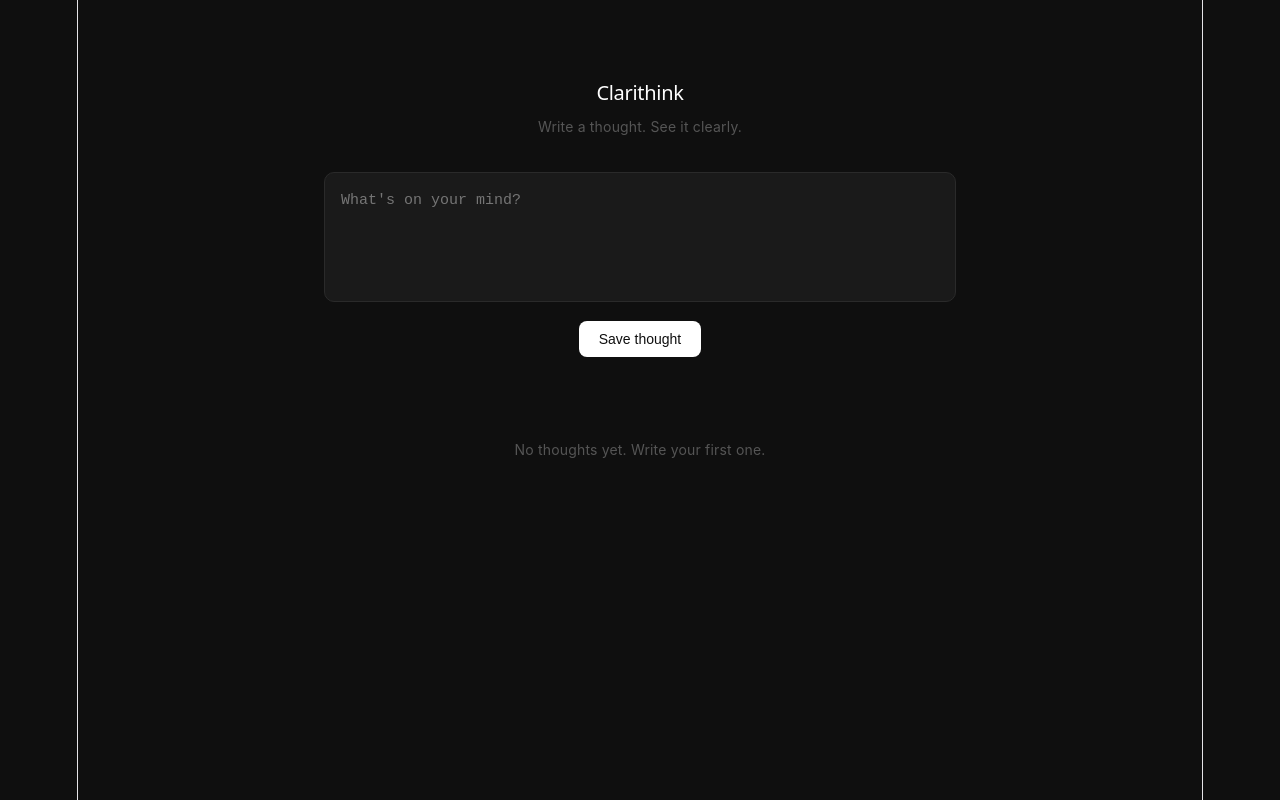
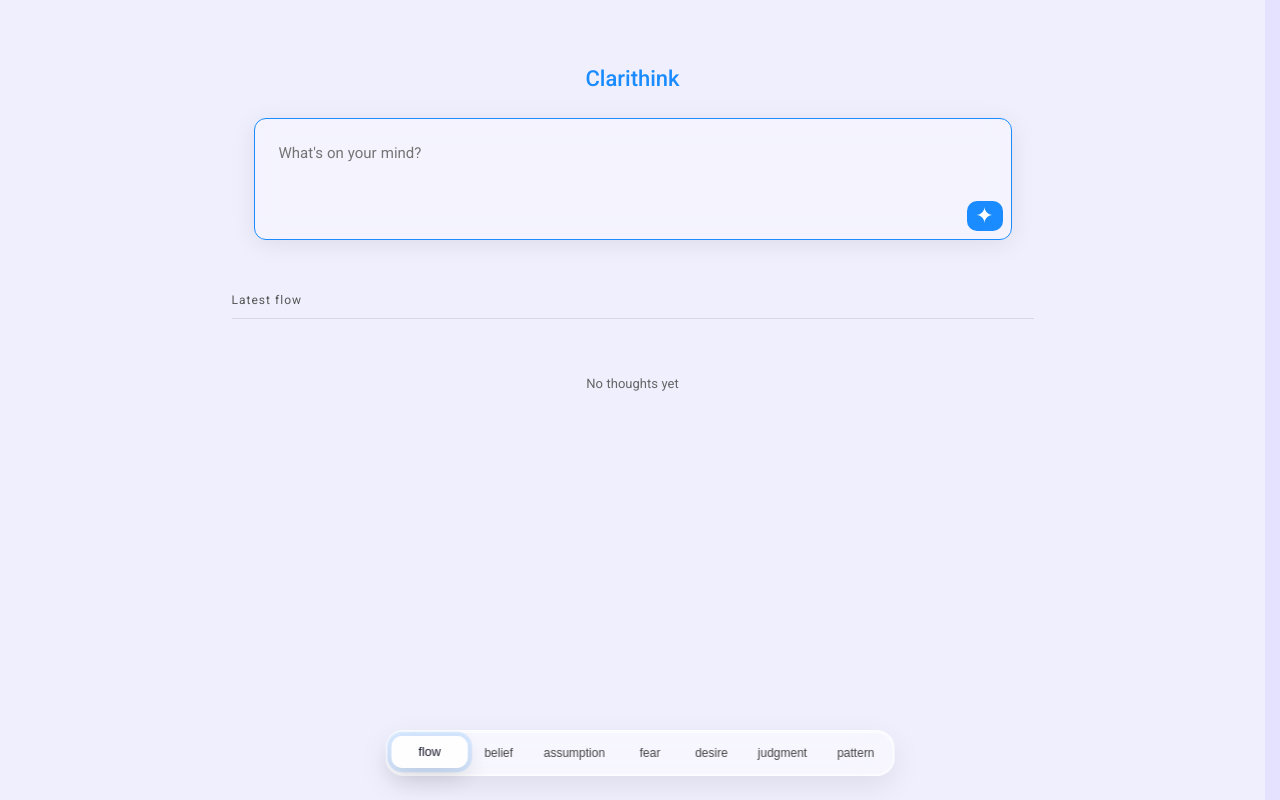
Before and after one commit to mhhoss/clarithink, a React (Vite) app: page / in a window 1280 px wide. Built offline with nearby package versions, Linux system fonts and the light colour scheme.

Commit message:
feat: clarithink v2 - new UI, tag system, sidebar, unified save+clarify

```diff
--- a/index.html
+++ b/index.html
@@ -3,6 +3,7 @@
   <head>
     <meta charset="UTF-8" />
     <link rel="icon" type="image/svg+xml" href="/favicon.svg" />
+    <link href="https://fonts.googleapis.com/css2?family=Vazirmatn:wght@300;400;500&display=swap" rel="stylesheet">
     <meta name="viewport" content="width=device-width, initial-scale=1.0" />
     <title>Clarithink</title>
   </head>
--- a/src/App.css
+++ b/src/App.css
@@ -1,38 +1,129 @@
+.app-wrapper {
+  min-height: 100vh;
+  background: #f0effe;
+  display: flex;
+  justify-content: center;
+}
+
 .app-container {
-  min-height: 100vh;
-  background-color: #0f0f0f;
-  color: #e8e8e8;
-  font-family: 'Inter', sans-serif;
-  padding: 48px 24px;
-  max-width: 680px;
   width: 100%;
-  margin: 0 auto;
+  max-width: 850px;
+  padding: 48px 24px 120px 24px;
   box-sizing: border-box;
 }
 
-.app-title {
-  font-size: 20px;
-  font-weight: 500;
-  color: #ffffff;
-  margin-bottom: 8px;
-  letter-spacing: -0.3px;
+.latest-flow-title {
+  font-size: 12px;
+  letter-spacing: 1px;
+  color: #555;
+  margin-top: 24px;
 }
 
-.app-subtitle {
-  font-size: 14px;
-  color: #555;
-  margin-bottom: 32px;
+.latest-flow-divider {
+  height: 1px;
+  background: rgba(0,0,0,0.1);
+  margin: 8px 0 16px 0;
+}
+
+.tag-bar {
+  position: fixed;
+  bottom: 24px;
+  left: 50%;
+  transform: translateX(-50%);
+
+  display: flex;
+  align-items: center;
+  gap: 6px;
+
+  padding: 6px;
+
+  background: rgba(255, 255, 255, 0.45);
+  backdrop-filter: blur(20px);
+  -webkit-backdrop-filter: blur(20px);
+
+  border: 2px solid rgba(255, 255, 255, 0.6);
+  border-radius: 18px;
+
+  box-shadow:
+    0 10px 30px rgba(0, 0, 0, 0.08),
+    inset 0 1px 0 rgba(255, 255, 255, 0.7);
+
+  z-index: 500;
+}
+
+.tag-pill {
+  display: flex;
+  align-items: center;
+  justify-content: center;
+  padding: 8px 12px;
+
+  border: none;
+  outline: none;
+  border-radius: 18px;
+  background: transparent;
+
+  font-size: 12px;
+  color: #444;
+  cursor: pointer;
+  transition: all 0.2s ease;
+  min-width: 54px;
+}
+
+.tag-pill:hover {
+  background: rgba(255, 255, 255, 0.4);
+  transform: translateY(-1px);
+}
+
+.tag-pill.active {
+  background: rgba(255, 255, 255, 0.85);
+  transform: translateY(-1px) scale(1.06);
+  color: #1a1a2e;
+  font-weight: 500;
+
+  box-shadow:
+    0 10px 22px rgba(0, 0, 0, 0.12),
+    0 0 0 4px rgba(121, 64, 152, 0.08);
+}
+
+.tag-pill-home {
+  min-width: 72px;
+  font-weight: 500;
+  background: rgba(208, 206, 206, 0.27);
+  border-radius: 10px;
+}
+
+.tag-pill-home.active {
+  background: rgba(255, 255, 255, 0.85);
+  transform: translateY(-1px) scale(1.06);
+  color: #1a1a2e;
+  font-weight: 500;
+  box-shadow:
+    0 10px 22px rgba(0, 0, 0, 0.12),
+    0 0 0 4px rgba(26, 140, 255, 0.15);
+}
+
+.app-title {
+  font-size: 22px;
+  font-weight: 500;
+  color: rgba(26, 140, 255, 1);
+  text-align: center;
+  margin-bottom: 16px;
 }
 
 .thought-list {
   display: flex;
   flex-direction: column;
-  gap: 16px;
+  gap: 12px;
 }
 
 .empty-state {
-  color: #555;
-  font-size: 14px;
   text-align: center;
+  font-size: 13px;
+  color: #666;
   margin-top: 40px;
 }
+
+
+html {
+  scrollbar-gutter: stable;
+}
--- a/src/App.jsx
+++ b/src/App.jsx
@@ -9,31 +9,54 @@ function App() {
     const saved = localStorage.getItem('thoughts')
     return saved ? JSON.parse(saved) : []
   })
+  const [view, setView] = useState({ mode: 'home', tag: null })
 
   useEffect(() => {
     localStorage.setItem('thoughts', JSON.stringify(thoughts))
   }, [thoughts])
 
-  function handleSave() {
-    if (thought.trim() === '') return
-    setThoughts([...thoughts, {
-      text: thought,
-      time: new Date().toLocaleTimeString(),
-      expansion: null
-    }])
-    setThought('')
-  }
+  const MAX_FLOW = 3
+  const visibleThoughts =
+    view.mode === 'home'
+      ? thoughts.slice(0, MAX_FLOW)
+      : thoughts.filter(t => t.tag === view.tag)
 
-  function handleDelete(index) {
-    const deleted = thoughts.filter((_, i) => i !== index)
-    setThoughts(deleted)
-  }
+  const tags = [
+    { key: 'belief', color: '#0097a7' },
+    { key: 'assumption', color: '#3949ab' },
+    { key: 'fear', color: '#c62828' },
+    { key: 'desire', color: '#e65100' },
+    { key: 'judgment', color: '#7b1fa2' },
+    { key: 'pattern', color: '#2e7d32' },
+  ]
 
-  async function handleClarify(index) {
-    const updated = [...thoughts]
-    updated[index].expansion = 'Thinking...'
-    setThoughts([...updated])
+  const PROMPT = text => `
+  You are Clarithink, a thinking clarity tool.
 
+  Goal: reveal a hidden assumption or produce a subtle cognitive shift.
+
+  STRICT RULES:
+  - Do NOT repeat input
+  - Do NOT explain
+  - Do NOT exceed 2 lines
+
+  OUTPUT:
+  Line 1: reframing or assumption
+  Line 2: question
+
+  End with one word:
+  belief, assumption, fear, desire, judgment, pattern
+
+  Use the same language as the user.
+
+  User thought: "${text}"
+  `
+
+  async function callAPI(text, index) {
+    let data
+    try {
+      const controller = new AbortController()
+      const timeout = setTimeout(() => controller.abort(), 12000)
       const response = await fetch('https://openrouter.ai/api/v1/chat/completions', {
         method: 'POST',
         headers: {
@@ -42,72 +65,116 @@ function App() {
         },
         body: JSON.stringify({
           model: 'google/gemma-4-31b-it:free',
-        messages: [
-          {
-            role: 'user',
-            content: `You are Clarithink, a friendly thinking clarity tool.
-
-            Your job is to take the user's thought and reveal a hidden assumption or alternative perspective. Do NOT repeat or paraphrase the user's words.
-
-            Output EXACTLY two lines:
-            1. Suggest a plausible alternative or hidden truth about the thought in a natural, conversational tone.
-            2. Follow it with a short, friendly question that encourages reflection.
-
-            Keep it short, casual, and in the user's language.
-
-            End with one word on a new line: "clear", "unclear", "assumption", "belief", or "question".
-
-            User thought: "${thoughts[index].text}"`
-          }
-        ]
+          messages: [{ role: 'user', content: PROMPT(text) }]
+        }),
+        signal: controller.signal
       })
-    })
-
-    let data
-    try {
+      clearTimeout(timeout)
       data = await response.json()
-    } catch (err) {
-      console.error('Failed to parse JSON:', err)
+    } catch {
       data = null
     }
-    const content = data?.choices?.[0]?.message?.content || "No response from model"
+
+    const content = data?.choices?.[0]?.message?.content || 'Failed. Retry?'
     const lines = content.trim().split('\n')
-    const lastLine = lines[lines.length - 1].trim().toLowerCase()
-    const validTags = ['clear', 'unclear', 'assumption', 'belief', 'question']
-    const tag = validTags.includes(lastLine) ? lastLine : null
-    const clarification = tag ? lines.slice(0, -1).join('\n').trim() : content
+    const last = lines[lines.length - 1]?.toLowerCase()
+    const valid = ['belief','assumption','fear','desire','judgment','pattern']
+    const tag = valid.includes(last) ? last : null
+    const expansion = tag ? lines.slice(0,-1).join('\n') : content
 
-    updated[index].expansion = clarification
-    updated[index].tag = tag
+    setThoughts(prev => {
+      const copy = [...prev]
+      copy[index] = { ...copy[index], expansion, tag }
+      return copy
+    })
+  }
 
-    setThoughts([...updated])
+  async function handleSaveAndClarify() {
+    if (!thought.trim()) return
+    const newThought = {
+      text: thought,
+      time: new Date().toLocaleTimeString([], { hour: '2-digit', minute: '2-digit' }),
+      expansion: 'Thinking...',
+      tag: null
+    }
+    setThoughts(prev => [newThought, ...prev])
+    setThought('')
+    await callAPI(thought, 0)
+  }
+
+  function handleDelete(index) {
+    setThoughts(prev => prev.filter((_, i) => i !== index))
+  }
+
+  function handleRetry(index) {
+    const t = thoughts[index]
+    setThoughts(prev => prev.map((th, i) =>
+      i === index ? { ...th, expansion: 'Thinking...' } : th
+    ))
+    callAPI(t.text, index)
   }
 
   return (
-    <div className='app-container'>
-      <h1 className='app-title'>Clarithink</h1>
-      <p className='app-subtitle'>Write a thought. See it clearly.</p>
+    <div className="app-wrapper">
+      <div className="app-container">
+        <h1 className="app-title">Clarithink</h1>
 
+        {view.mode === 'home' && (
           <ThoughtInput
             thought={thought}
             setThought={setThought}
-        handleSave={handleSave}
+            handleSaveAndClarify={handleSaveAndClarify}
           />
+        )}
 
-      <div className='thought-list'>
-        {thoughts.length === 0 ? (
-          <p className='empty-state'>No thoughts yet. Write your first one.</p>
+        {view.mode === 'home' && (
+          <>
+            <div className="latest-flow-title">Latest flow</div>
+            <div className="latest-flow-divider" />
+          </>
+        )}
+
+        <div className="thought-list">
+          {visibleThoughts.length === 0 ? (
+            <p className="empty-state">No thoughts yet</p>
           ) : (
-          thoughts.map((t, index) => (
+            visibleThoughts.map((t, i) => (
               <ThoughtCard
-              key={index}
+                key={i}
                 thought={t}
-              index={index}
-              onDelete={handleDelete}
-              onClarify={handleClarify}
+                index={i}
+                onRetry={() => handleRetry(i)}
+                onDelete={() => handleDelete(i)}
               />
             ))
           )}
+        </div>
+      </div>
+
+      <div className="tag-bar">
+        <button
+          className={`tag-pill tag-pill-home ${view.mode === 'home' ? 'active' : ''}`}
+          onClick={() => setView({ mode: 'home', tag: null })}
+        >
+          flow
+        </button>
+
+        {tags.map(t => (
+          <button
+            key={t.key}
+            className={`tag-pill ${view.tag === t.key ? 'active' : ''}`}
+            style={{ borderColor: t.color }}
+            onClick={() =>
+              setView(prev =>
+                prev.tag === t.key
+                  ? { mode: 'home', tag: null }
+                  : { mode: 'filter', tag: t.key }
+              )
+            }
+          >
+            {t.key}
+          </button>
+        ))}
       </div>
     </div>
   )
--- a/src/components/ThoughtInput.css
+++ b/src/components/ThoughtInput.css
@@ -1,29 +1,74 @@
 .thought-input {
-  width: 100%;
-  background-color: #1a1a1a;
-  border: 1px solid #2a2a2a;
+  flex: 1;
+  background-color: transparent;
+  border: none;
   border-radius: 10px;
-  color: #e8e8e8;
+  color: #313131;
   font-size: 15px;
   padding: 16px;
   resize: none;
   outline: none;
   box-sizing: border-box;
   line-height: 1.6;
+  word-spacing: normal;
+  letter-spacing: normal;
+  font-family: 'Vazirmatn', sans-serif;
 }
 
 .thought-input-wrapper {
-    margin-bottom: 40px;
+  position: relative;
+  bottom: 12px;
+  left: 50%;
+  transform: translateX(-50%);
+  width: 100%;
+  max-width: 100%;
+  padding: 16px 22px;
+  box-sizing: border-box;
 }
 
-.btn-save {
-  margin-top: 12px;
-  background-color: #ffffff;
-  color: #0f0f0f;
+.thought-input-container {
+  display: flex;
+  align-items: flex-end;
+  gap: 8px;
+  background: rgba(255, 255, 255, 0.25);
+  backdrop-filter: blur(12px);
+  -webkit-backdrop-filter: blur(12px);
+  border: 1px solid rgba(26, 140, 255, 1);
+  border-radius: 12px;
+  padding: 8px;
+  box-shadow: 0 4px 24px rgba(0,0,0,0.08);
+}
+
+.btn-clarify-submit {
+  width: 36px;
+  height: 30px;
+  border-radius: 10px;
   border: none;
-  border-radius: 8px;
-  padding: 10px 20px;
-  font-size: 14px;
-  font-weight: 500;
+  background-color: rgba(26, 140, 255, 1);
+  color: #ffffff;
+  font-size: 22px;
   cursor: pointer;
+  display: flex;
+  align-items: center;
+  justify-content: center;
+  flex-shrink: 0;
+  transition: transform 0.2s ease, box-shadow 0.2s ease;
+  box-shadow: 0 0 0 0 rgba(70, 39, 248, 0.4);
+  animation: pulse 2s infinite;
 }
+
+@keyframes pulse {
+  0% {
+    box-shadow: 0 0 0 0 rgba(182, 113, 255, 0.4);
+  }
+  70% {
+    box-shadow: 0 0 0 8px rgba(182, 113, 255, 0)
+  }
+  100% {
+    box-shadow: 0 0 0 0 rgba(182, 113, 255, 0);
+  }
+}
+
+.btn-clarify-submit:hover {
+  transform: scale(1.1);
+}
--- a/src/components/ThoughtInput.jsx
+++ b/src/components/ThoughtInput.jsx
@@ -1,28 +1,30 @@
 import './ThoughtInput.css'
 
-function ThoughtInput({ thought, setThought, handleSave }) {
+function ThoughtInput({ thought, setThought, handleSaveAndClarify }) {
   return (
     <div className='thought-input-wrapper'>
+      <div className='thought-input-container'>
         <textarea
+          dir="auto"
           value={thought}
           onChange={(e) => setThought(e.target.value)}
           onKeyDown={(e) => {
             if (e.key === 'Enter' && e.ctrlKey) {
-            handleSave()
+              handleSaveAndClarify()
             }
           }}
           placeholder="What's on your mind?"
-        rows={4}
+          rows={3}
           className='thought-input'
         />
         <button
-        onClick={handleSave}
-        className="btn-save"
+          onClick={handleSaveAndClarify}
+          className="btn-clarify-submit"
         >
-        Save thought
+          ✦
         </button>
       </div>
-
+    </div>
   )
 }
 
--- a/src/index.css
+++ b/src/index.css
@@ -1,116 +1,5 @@
-:root {
-  --text: #6b6375;
-  --text-h: #08060d;
-  --bg: #fff;
-  --border: #e5e4e7;
-  --code-bg: #f4f3ec;
-  --accent: #aa3bff;
-  --accent-bg: rgba(170, 59, 255, 0.1);
-  --accent-border: rgba(170, 59, 255, 0.5);
-  --social-bg: rgba(244, 243, 236, 0.5);
-  --shadow:
-    rgba(0, 0, 0, 0.1) 0 10px 15px -3px, rgba(0, 0, 0, 0.05) 0 4px 6px -2px;
-
-  --sans: system-ui, 'Segoe UI', Roboto, sans-serif;
-  --heading: system-ui, 'Segoe UI', Roboto, sans-serif;
-  --mono: ui-monospace, Consolas, monospace;
-
-  font: 18px/145% var(--sans);
-  letter-spacing: 0.18px;
-  color-scheme: light dark;
-  color: var(--text);
-  background: var(--bg);
-  font-synthesis: none;
-  text-rendering: optimizeLegibility;
-  -webkit-font-smoothing: antialiased;
-  -moz-osx-font-smoothing: grayscale;
-
-  @media (max-width: 1024px) {
-    font-size: 16px;
-  }
+body {
+  background-color: #e4e2ff;
+  margin: 0;
+  font-family: 'Vazirmatn', sans-serif;
 }
-
-@media (prefers-color-scheme: dark) {
-  :root {
-    --text: #9ca3af;
-    --text-h: #f3f4f6;
-    --bg: #16171d;
-    --border: #2e303a;
-    --code-bg: #1f2028;
-    --accent: #c084fc;
-    --accent-bg: rgba(192, 132, 252, 0.15);
-    --accent-border: rgba(192, 132, 252, 0.5);
-    --social-bg: rgba(47, 48, 58, 0.5);
-    --shadow:
-      rgba(0, 0, 0, 0.4) 0 10px 15px -3px, rgba(0, 0, 0, 0.25) 0 4px 6px -2px;
-  }
-
-  #social .button-icon {
-    filter: invert(1) brightness(2);
-  }
-}
-
-body {
-  margin: 0;
-  background-color: #0f0f0f;
-}
-
-* {
-  box-sizing: border-box;
-}
-
-#root {
-  width: 1126px;
-  max-width: 100%;
-  margin: 0 auto;
-  text-align: center;
-  border-inline: 1px solid var(--border);
-  min-height: 100svh;
-  display: flex;
-  flex-direction: column;
-  box-sizing: border-box;
-}
-
-h1,
-h2 {
-  font-family: var(--heading);
-  font-weight: 500;
-  color: var(--text-h);
-}
-
-h1 {
-  font-size: 56px;
-  letter-spacing: -1.68px;
-  margin: 32px 0;
-  @media (max-width: 1024px) {
-    font-size: 36px;
-    margin: 20px 0;
-  }
-}
-h2 {
-  font-size: 24px;
-  line-height: 118%;
-  letter-spacing: -0.24px;
-  margin: 0 0 8px;
-  @media (max-width: 1024px) {
-    font-size: 20px;
-  }
-}
-p {
-  margin: 0;
-}
-
-code,
-.counter {
-  font-family: var(--mono);
-  display: inline-flex;
-  border-radius: 4px;
-  color: var(--text-h);
-}
-
-code {
-  font-size: 15px;
-  line-height: 135%;
-  padding: 4px 8px;
-  background: var(--code-bg);
-}
```
Also changed, not shown: src/components/ThoughtCard.css (+62 -52 lines), src/components/ThoughtCard.jsx (+5 -13 lines). Lines whose indentation alone changed are shown as unchanged.
